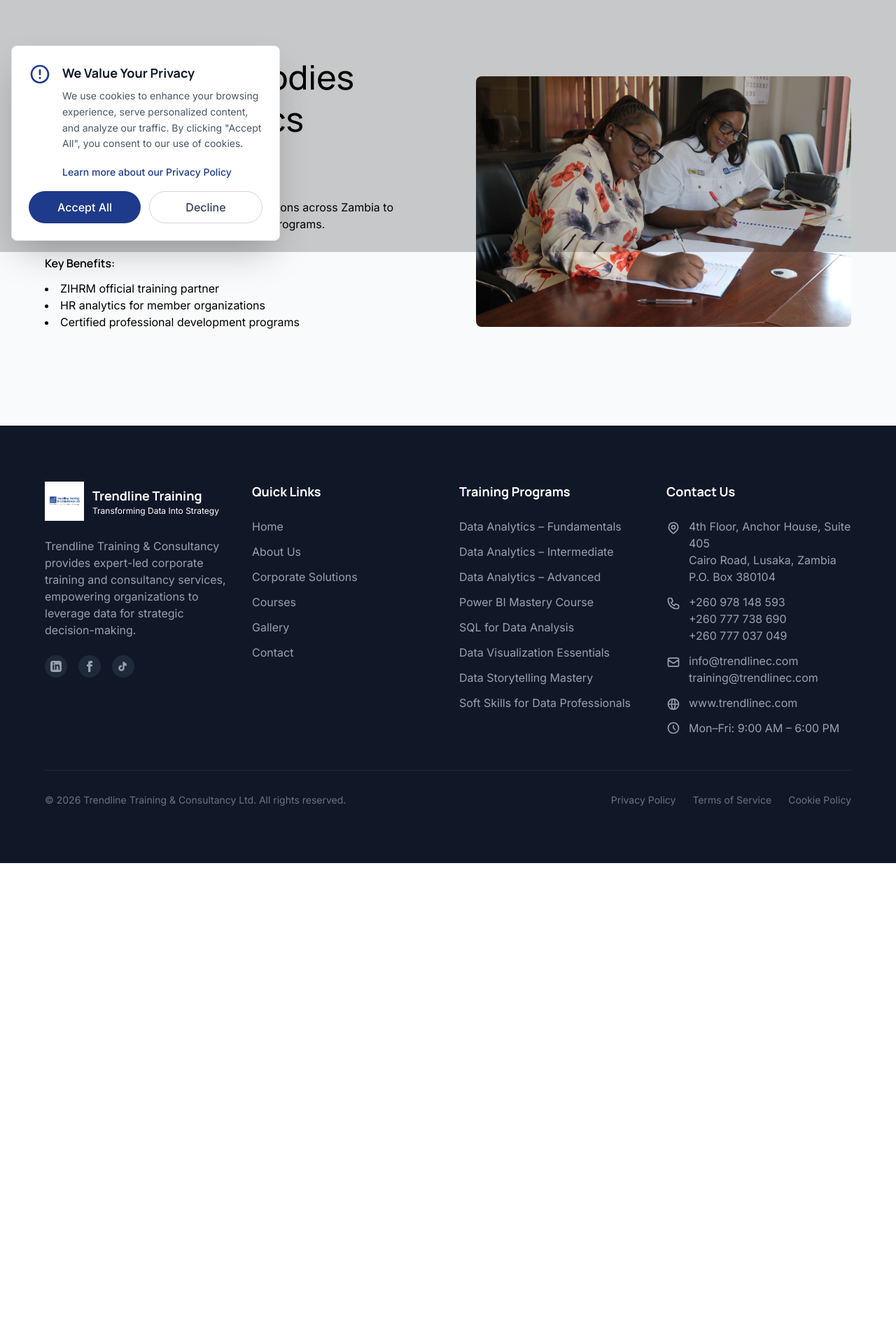
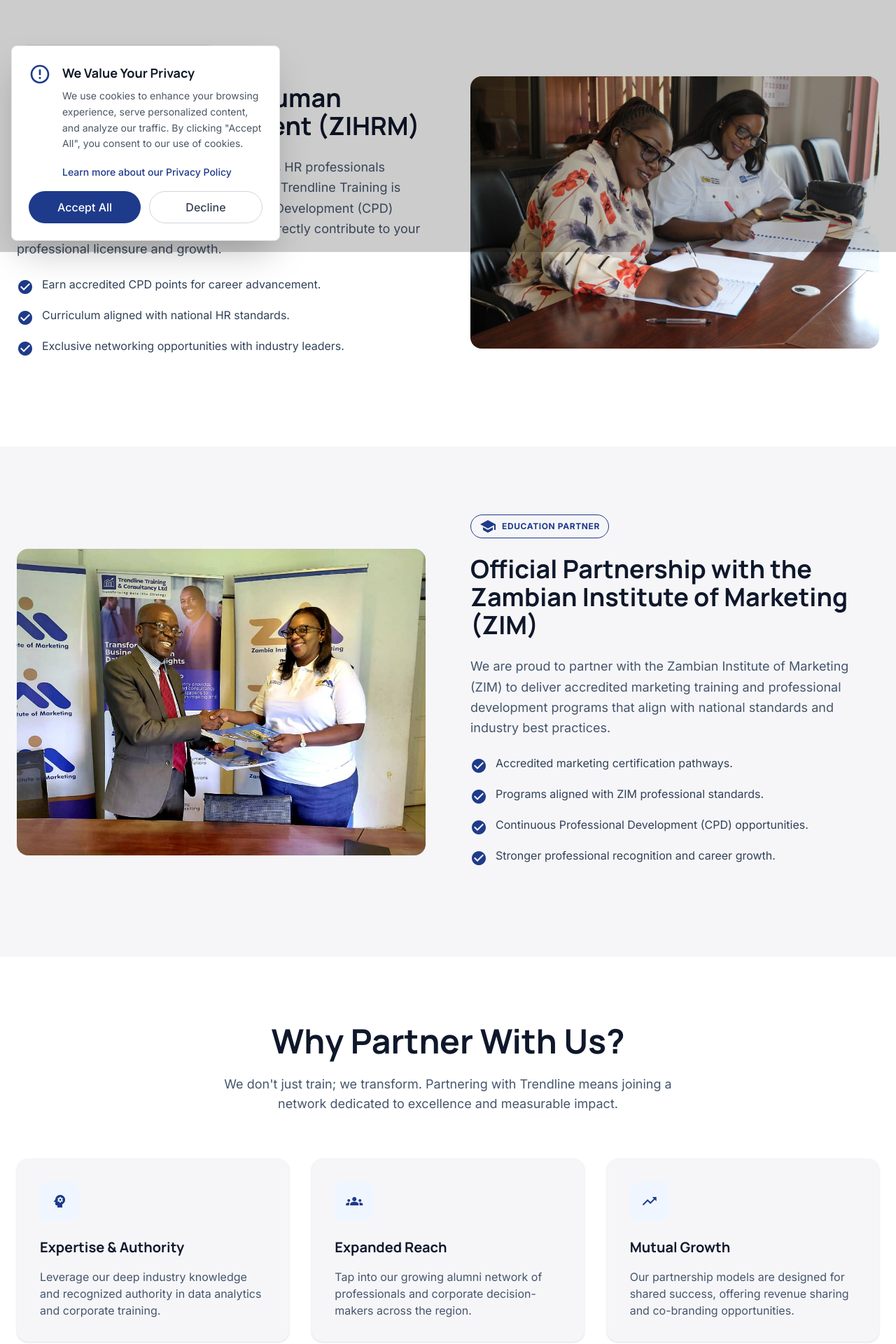
Before and after one commit to ECO786786/Trendline_Training_V2, a Next.js app: page /partnerships in a window 1280 px wide. Shown: the part 440-2360 px from the top of the page at 70% size. Before the commit the page ends 1673 px from the top, so only its background shows below. Built offline with nearby package versions, Linux system fonts and the light colour scheme; no server answers.

Commit message:
update: refresh partnership section with ZIM-aligned messaging

```diff
--- a/app/(root)/partnerships/page.tsx
+++ b/app/(root)/partnerships/page.tsx
@@ -1,40 +1,167 @@
 import SubHero from "@/components/hero/SubHero";
-import ContentCard from "@/components/ContentCard";
+import Image from "next/image";
 
-const inofmationCardData = {
-  title: "Professional bodies driving analytics adoption",
-  description:
-    "We partner with leading professional institutions across Zambia to embed data literacy into their membership programs.",
-  features: [
-    "ZIHRM official training partner",
-    "HR analytics for member organizations",
-    "Certified professional development programs",
-  ],
-  imageUrl: "/images/MoU-ZIHRM.jpg",
-};
+function ZihrmSection() {
+  return (
+    <section className="py-24 px-6 bg-white border-b border-gray-100">
+      <div className="max-w-7xl mx-auto grid grid-cols-1 lg:grid-cols-2 gap-16 items-center">
+        <div className="order-2 lg:order-1">
+          <div className="inline-flex items-center gap-2 px-3 py-1 rounded-full bg-[#1e3b8a]/10 text-[#1e3b8a] text-xs font-bold uppercase tracking-wider mb-6">
+            <span className="material-icons text-sm">verified</span>
+            Official Accreditation Partner
+          </div>
+          <h2 className="text-3xl md:text-4xl font-bold mb-6 text-slate-900">
+            Zambia Institute of Human Resources Management (ZIHRM)
+          </h2>
+          <p className="text-lg text-slate-600 mb-6 leading-relaxed">
+            Our strategic alliance with ZIHRM empowers HR professionals across
+            the nation. Through this partnership, Trendline Training is
+            accredited to offer Continuing Professional Development (CPD) units,
+            ensuring that our training programs directly contribute to your
+            professional licensure and growth.
+          </p>
+          <ul className="space-y-4 mb-8">
+            {[
+              "Earn accredited CPD points for career advancement.",
+              "Curriculum aligned with national HR standards.",
+              "Exclusive networking opportunities with industry leaders.",
+            ].map((item) => (
+              <li key={item} className="flex items-start">
+                <span className="material-icons text-[#1e3b8a] mr-3 mt-1">
+                  check_circle
+                </span>
+                <span className="text-slate-700">{item}</span>
+              </li>
+            ))}
+          </ul>
+        </div>
+        <div className="order-1 lg:order-2">
+          <Image
+            src="/images/MoU-ZIHRM.jpg"
+            alt="ZIHRM Partnership MoU"
+            width={800}
+            height={600}
+            className="w-full rounded-2xl object-cover"
+          />
+        </div>
+      </div>
+    </section>
+  );
+}
+
+
+function StrategicPartnerSection() {
+  return (
+    <section className="py-24 px-6 bg-[#f6f6f8] border-b border-gray-100">
+      <div className="max-w-7xl mx-auto grid grid-cols-1 lg:grid-cols-2 gap-16 items-center">
+        <div className="order-1">
+          <Image
+            src="/images/zambian-institute-marketing-partnership.jpg"
+            alt="Zambian Institute Marketing Partnership"
+            width={800}
+            height={600}
+            className="w-full rounded-2xl object-cover"
+          />
+        </div>
+        <div className="order-2">
+          <div className="inline-flex items-center gap-2 px-3 py-1 rounded-full border border-[#1e3b8a] text-[#1e3b8a] text-xs font-bold uppercase tracking-wider mb-6">
+            <span className="material-icons text-sm">school</span>
+            Education Partner
+          </div>
+          <h2 className="text-3xl md:text-4xl font-bold mb-6 text-slate-900">
+            Official Partnership with the Zambian Institute of Marketing (ZIM)
+          </h2>
+          <p className="text-lg text-slate-600 mb-6 leading-relaxed">
+            We are proud to partner with the Zambian Institute of Marketing (ZIM) to deliver accredited marketing training and professional development programs that align with national standards and industry best practices.
+          </p>
+          <ul className="space-y-4 mb-8">
+            {[
+              "Accredited marketing certification pathways.",
+              "Programs aligned with ZIM professional standards.",
+              "Continuous Professional Development (CPD) opportunities.",
+              "Stronger professional recognition and career growth.",
+            ].map((item) => (
+              <li key={item} className="flex items-start">
+                <span className="material-icons text-[#1e3b8a] mr-3 mt-1">
+                  check_circle
+                </span>
+                <span className="text-slate-700">{item}</span>
+              </li>
+            ))}
+          </ul>
+        </div>
+      </div>
+    </section>
+  );
+}
+
+const whyItems = [
+  {
+    icon: "psychology",
+    title: "Expertise & Authority",
+    desc: "Leverage our deep industry knowledge and recognized authority in data analytics and corporate training.",
+  },
+  {
+    icon: "groups",
+    title: "Expanded Reach",
+    desc: "Tap into our growing alumni network of professionals and corporate decision-makers across the region.",
+  },
+  {
+    icon: "trending_up",
+    title: "Mutual Growth",
+    desc: "Our partnership models are designed for shared success, offering revenue sharing and co-branding opportunities.",
+  },
+];
+
+function WhyPartnerSection() {
+  return (
+    <section className="py-24 px-6 bg-white border-b border-gray-100">
+      <div className="max-w-7xl mx-auto">
+        <div className="text-center mb-16">
+          <h2 className="text-3xl md:text-5xl font-bold mb-6 text-slate-900">
+            Why Partner With Us?
+          </h2>
+          <p className="text-slate-600 text-lg max-w-2xl mx-auto">
+            We don&apos;t just train; we transform. Partnering with Trendline
+            means joining a network dedicated to excellence and measurable
+            impact.
+          </p>
+        </div>
+        <div className="grid grid-cols-1 md:grid-cols-3 gap-8">
+          {whyItems.map(({ icon, title, desc }) => (
+            <div
+              key={title}
+              className="bg-[#f6f6f8] p-8 rounded-2xl shadow-sm border border-slate-100 hover:shadow-md transition-shadow"
+            >
+              <div className="w-14 h-14 bg-blue-50 rounded-xl flex items-center justify-center mb-6">
+                <span className="material-icons text-[#1e3b8a] text-3xl">
+                  {icon}
+                </span>
+              </div>
+              <h3 className="text-xl font-bold mb-4 text-slate-900">{title}</h3>
+              <p className="text-slate-600">{desc}</p>
+            </div>
+          ))}
+        </div>
+      </div>
+    </section>
+  );
+}
 
 export default function Partnerships() {
   return (
     <>
       <SubHero
-        title="Our Trusted Partners"
-        description="Working alongside leaders who share our commitment to data driven decision making and business excellence."
+        title="Strategic Partnerships"
+        description="Collaborating with leading institutions to set the gold standard for executive training and data analytics in Zambia and beyond."
         breadcrumbs={[
           { label: "Home", href: "/" },
           { label: "Partnerships", href: "/partnerships" },
         ]}
       />
-      <ContentCard
-        title={inofmationCardData.title}
-        description={inofmationCardData.description}
-        features={inofmationCardData.features}
-        image={{
-          src: inofmationCardData.imageUrl,
-          alt: "ZIHRM Partnership MoU",
-          position: "right",
-        }}
-        hasBackground={true}
-      />
+      <ZihrmSection />
+      <StrategicPartnerSection />
+      <WhyPartnerSection />
     </>
   );
 }
--- a/app/layout.tsx
+++ b/app/layout.tsx
@@ -72,6 +72,13 @@
 }>) {
   return (
     <html lang="en" className={`${manrope.variable} ${inter.variable}`}>
+      <head>
+        {/* Material Icons – used by Partnerships page and others */}
+        <link
+          rel="stylesheet"
+          href="https://fonts.googleapis.com/icon?family=Material+Icons"
+        />
+      </head>
       <body className="antialiased">
         {children}
       </body>
--- a/components/GalleryItem.tsx
+++ b/components/GalleryItem.tsx
@@ -82,15 +82,9 @@
   },
   {
     id: 11,
-    src: "/images/zambian-institute-marketing-partnership.jpg",
+    src: "/images/zambian-marketing-institute-training-partnership.jpg",
     alt: "Zambian Institute of Marketing partnership announcement",
     caption: "Official Partnership with the Zambian Institute of Marketing"
-  },
-  {
-    id: 12,
-    src: "/images/zambian-marketing-institute-training-partnership.jpg",
-    alt: "Zambian Marketing Institute training collaboration",
-    caption: "Delivering Accredited Marketing Training in Partnership"
   }
 ];
 
```
